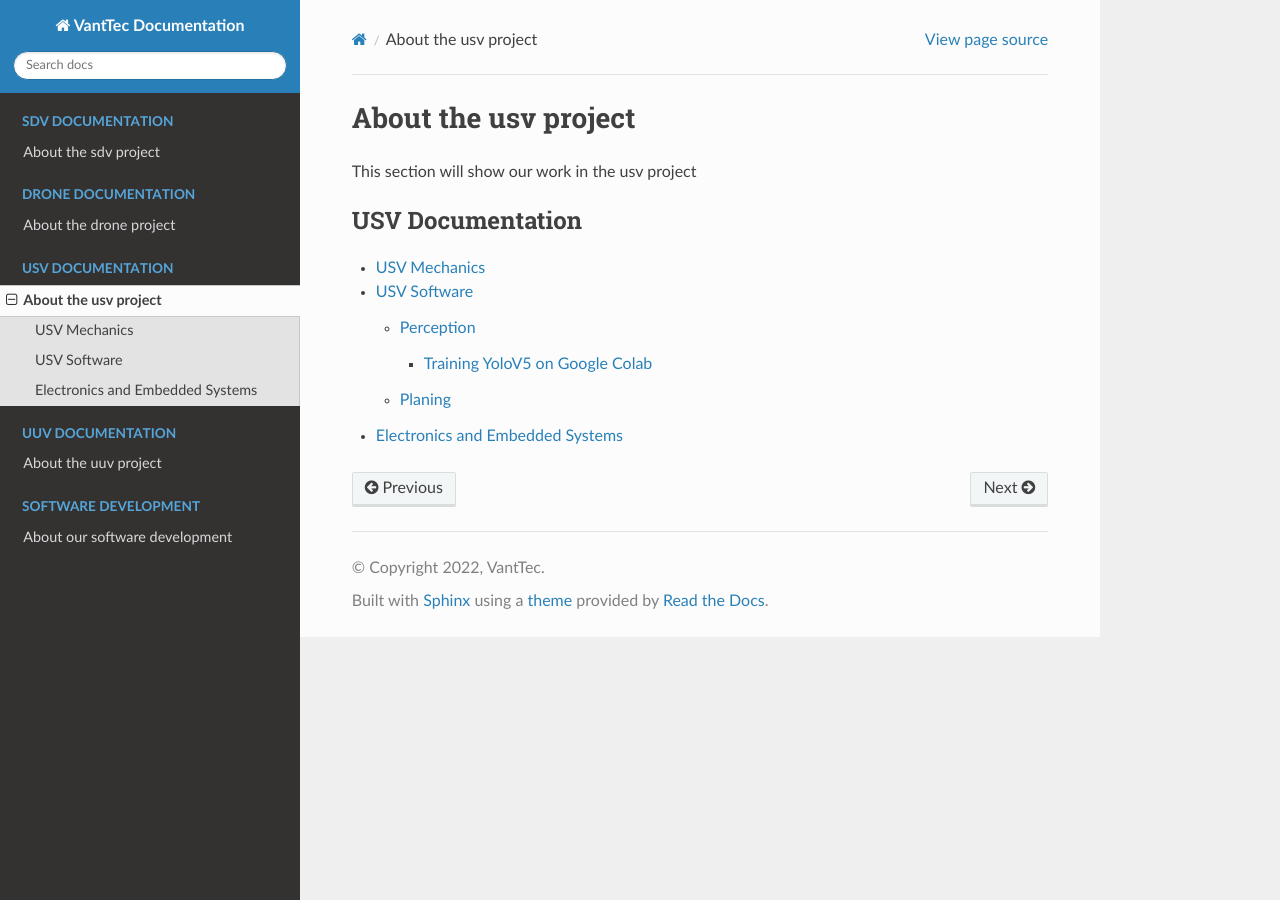
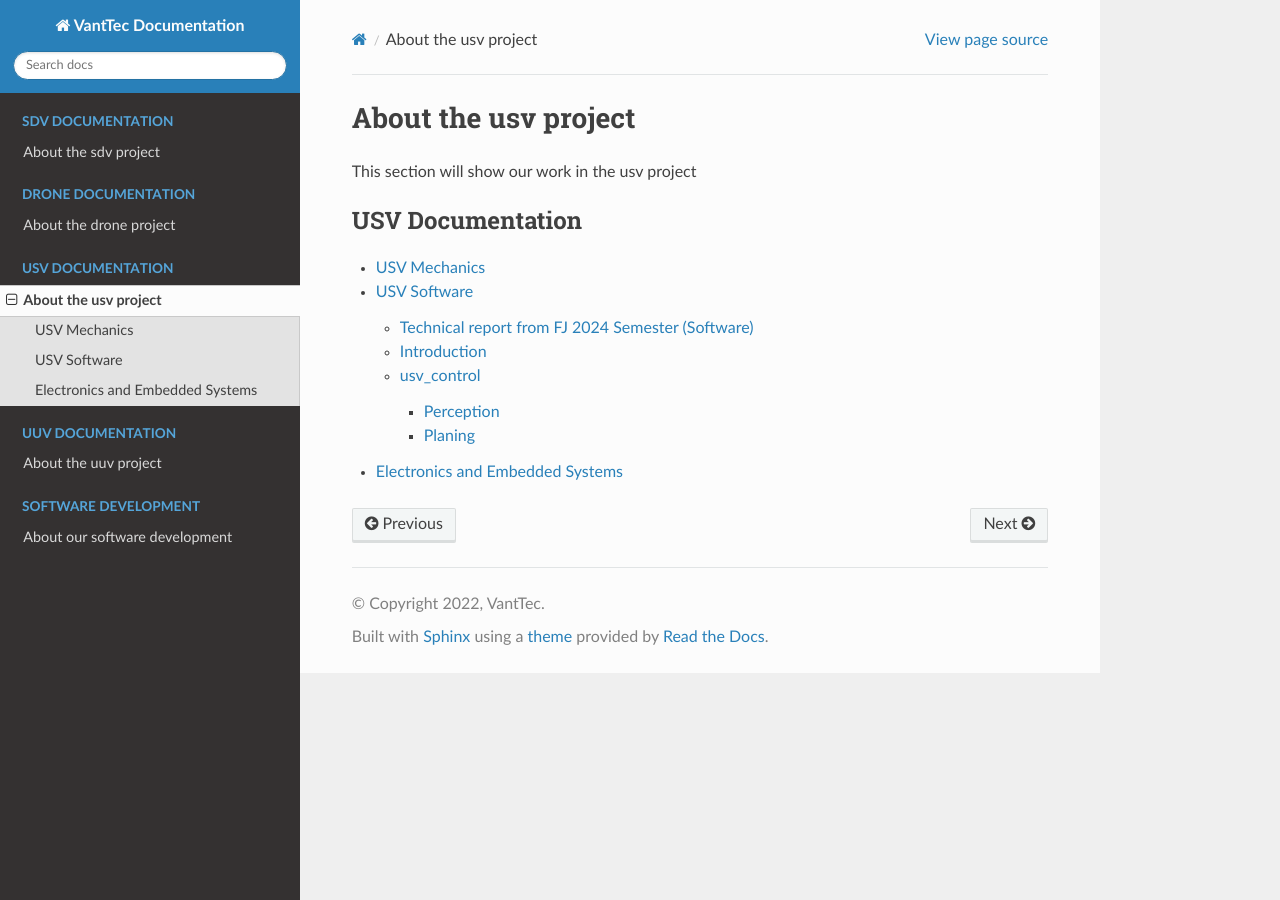
Before and after one commit to vanttec/vanttec_documentation, a Sphinx documentation site: the page built from source/usv_documentation.rst, in a window 1280 px wide. Built offline with Sphinx 7.4.7 and the Read the Docs theme 2.0.0, drawn with Linux system fonts in a browser that asks for light colours; pages that are not in the unit, such as notebooks, are missing from menus; some of the changed lines change nothing that is shown.

Commit message:
Update usv_software.rst
Descriptions for usv_control package for documentation purposes

```diff
--- a/source/usv/usv_software.rst
+++ b/source/usv/usv_software.rst
@@ -1,5 +1,49 @@
 USV Software
 ============
+
+Technical report from FJ 2024 Semester (Software)
+--------------------------------------------------
+
+Authors:
+* Max Pacheco Ramírez
+* Christian Raúl Villarreal Treviño
+
+Introduction
+------------
+
+The following document describes the functionality of the USV's software developed by its software team which is divided into multiple ROS2 packages that in conjunction enable simulation and navigation tasks of our unmanned surface vehicle.
+
+usv_control
+------------
+
+The usv_control package is comprised of many elements that are listed in the following:
+- CMakeLists.txt
+The CMakeLists.txt file configures the build process of a ROS2 package named usv_control with various executables and dependencies. It creates executables for various node source files specifying dependencies and language features, specifies installation destinations for them and other resources, enables linting and testing and generates the package manifest.
+- config
+The config subdirectory icnludes a configuration file in YAML format used for the configuration of a ROS node that interacts with an SBG device via a UART interface. This includes node frequency, UART settings, sensor parameters, magnetometer settings, GPS configurations, output configurations, etc.
+- launch
+The launch subdirectory includes two launch files which are XML files for the execution and configuration of multiple ROS nodes or other launch files for the management of various components of our ROS2 system. One is for the execution of multiple ROS2 nodes for the execution of a Gazebo simulation and the other for an RViz simulation.
+- libs
+Includes a subdirectory named 'usv_libs' with a CMakeLists.txt file that sets the project's build system with library compilation, unit testing and Python bindings generation. These mentioned libraries help with our control and simulation tasks. It also includes controller logic files and test files for controllers and the USV's dynamic model.
+- package.xml
+The package.xml file provides metadata about the 'usv_control' ROS2 package such as its dependencies and build configuration.
+- src
+The src subdirectory includes multiple nodes listed in the following:
+   - aitsmc_node
+   Defines the logic of the AITSMC controller as a node that receives setpoint and state information, computes control outputs and publishes thruster values.
+   - asmc_node
+   Defines the logic of the ASMC node controller as a node that receives setpoint and state information, computes control outputs and publishes thruster values. It also handles transitions in autonomous mode.
+   - dynamic_model_sim
+   ROS2 node that simulates the dynamics of our unmanned surface vehicle with a dynamic model and publishes its position, velocity and odometry information.
+   - kinematic_model_sim
+   ROS2 node that simulates the kinematics of our unmanned surface vehicle with a kinematic model and publishes its position, velocity and odometry information.
+   - twist_to_setpoint_node
+   ROS2 node that converts Twist messages which describe velocity and rotational motion in ROS2 into separate velocity and heading setpoint messages published to their corresponding topics.
+   - usv_tf2_broadcaster_node
+   ROS2 node that listens to the position topic, transforms it into a TF2 transform message that describe the relationship between different coordinate frames in a system and passes it to the TF2 system. This converted value can then be used by other nodes for localization, navigation or visualization.
+   - waypoint_handler_node
+   ROS2 node that handles waypoint navigation for our USV. It enables the USV to navigate toward a desired waypoint while handling manual and autonomous modes, controlling the USV's heading, velocity and pivot based on received commands and the vehicle's current state.
+
 .. toctree::
    :maxdepth: 3
    :caption: Software departments
```
